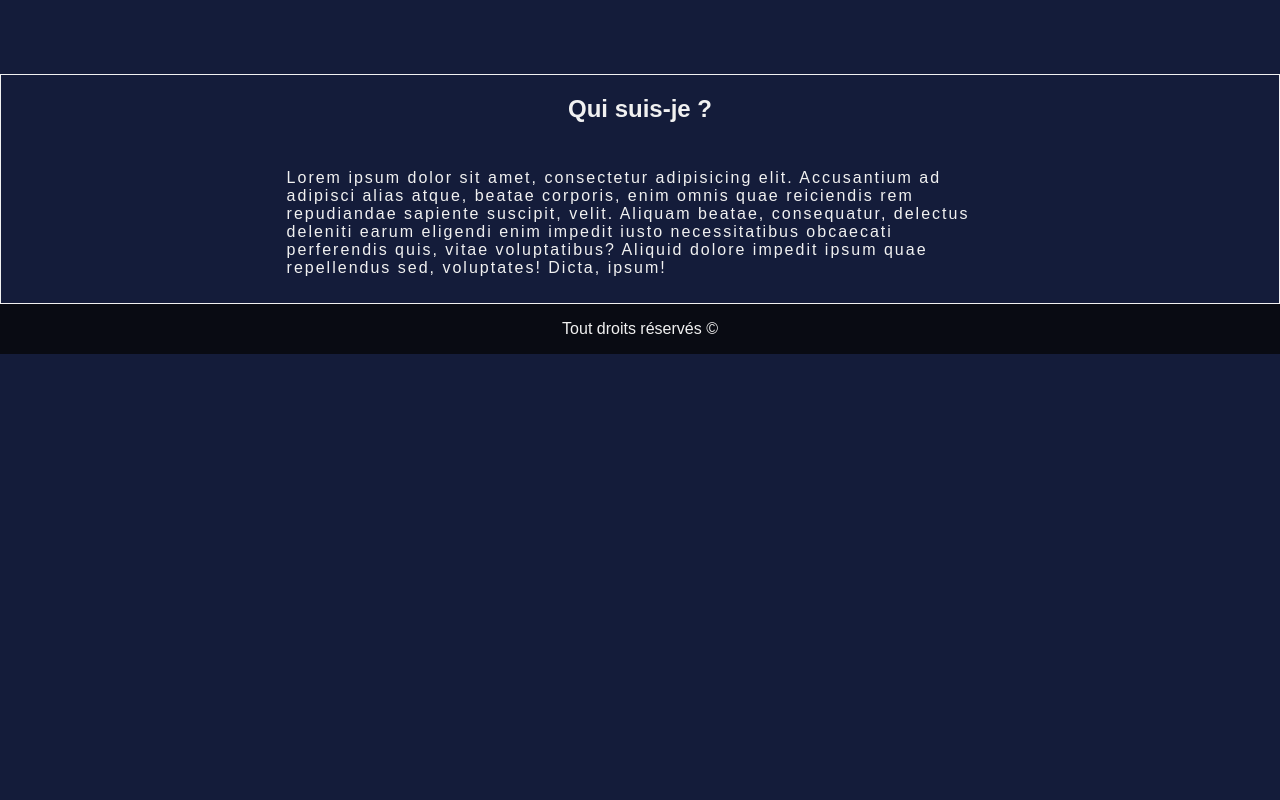
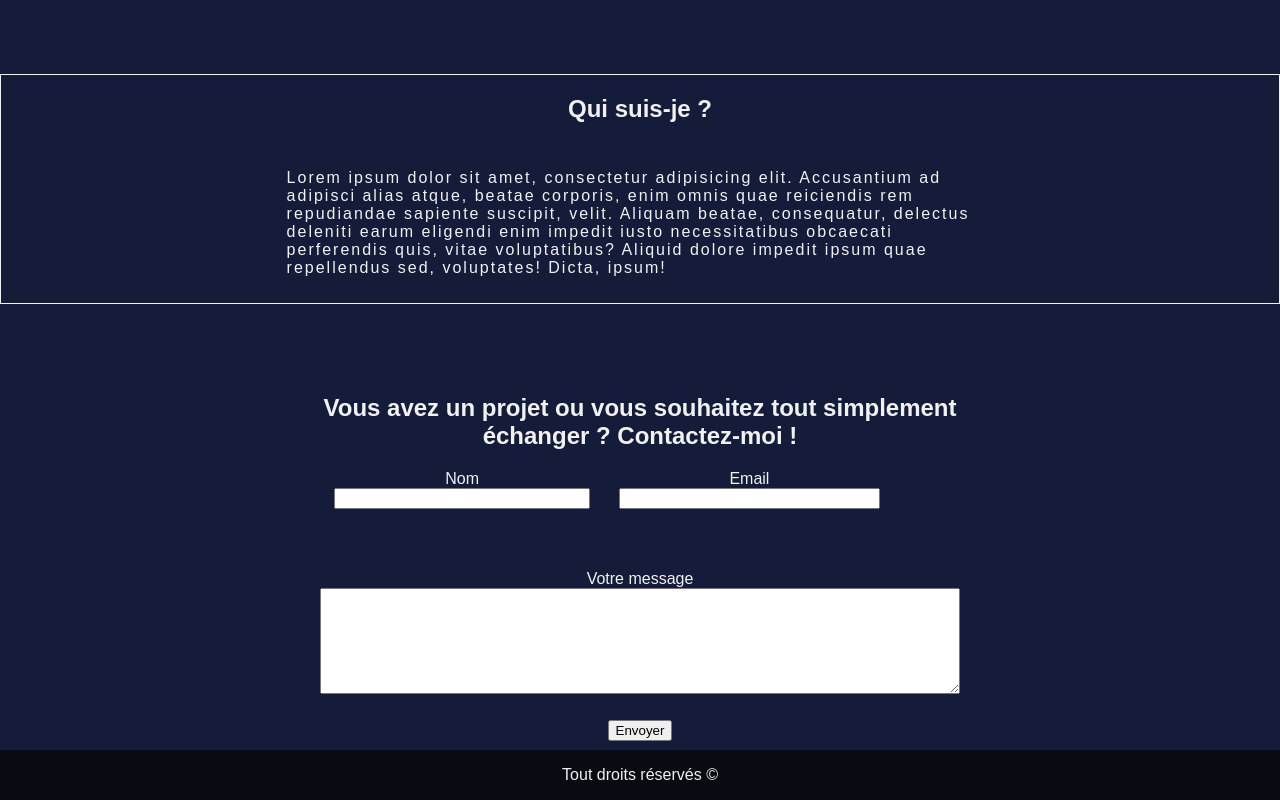
Before and after one commit to Jessy-DC/portfolio-jessy-charlot, a React (Create React App) app: page / in a window 1280 px wide. Shown: the part 726-1526 px from the top of the page. Before the commit the page ends 1080 px from the top, so only its background shows below. Built offline with nearby package versions, Linux system fonts and the light colour scheme.

Commit message:
Start contact form

```diff
--- a/src/App.js
+++ b/src/App.js
@@ -4,6 +4,7 @@ import Navbar from "./components/navbar/navbar";
 import Home from "./components/home/home";
 import Footer from "./components/footer/footer";
 import About from "./components/about/about";
+import FormContact from "./components/form/form";
 
 function App() {
   return (
@@ -11,6 +12,7 @@ function App() {
         <Navbar />
         <Home />
         <About />
+        <FormContact />
         <Footer />
     </div>
   );
--- /dev/null
+++ b/src/components/form/form.js
@@ -0,0 +1,26 @@
+import React from "react";
+
+export default function FormContact() {
+    return (
+        <div className="form-contact">
+            <h2 className="form-title">Vous avez un projet ou vous souhaitez tout simplement échanger ? Contactez-moi !</h2>
+            <form id="contact" className="form-content">
+                <div className="form-name">
+                    <label>Nom</label>
+                    <input id="lastName" type="text" className="input-form" />
+                </div>
+                <div className="form-email">
+                    <label>Email</label>
+                    <input id="email" type="email" className="input-form" />
+                </div>
+                <div className="form-message">
+                    <label>Votre message</label>
+                    <textarea id="message" className="textarea-message" />
+                </div>
+                <div className="form-submit">
+                    <button type="submit">Envoyer</button>
+                </div>
+            </form>
+        </div>
+    )
+}
--- a/src/index.css
+++ b/src/index.css
@@ -102,4 +102,18 @@ footer {
   background-color: #090b13;
 }
 
+.about {
+  border: 1px solid #f1f1f1;
+  margin: 0 auto;
+  width: 100%;
+  padding: 0 50px;
+}
+.about h2 {
+  text-align: center;
+}
+.about .summary {
+  letter-spacing: 2px;
+  padding: 10px 20%;
+}
+
 /*# sourceMappingURL=index.css.map */
--- a/src/index.scss
+++ b/src/index.scss
@@ -17,3 +17,4 @@ body {
 @import "styles/home/home";
 @import "styles/footer/footer";
 @import "styles/about/about";
+@import "styles/form/form";
--- /dev/null
+++ b/src/styles/form/form.css
@@ -0,0 +1,32 @@
+.form-contact {
+  text-align: center;
+  padding-top: 70px;
+  margin: 0 auto;
+  width: 50%;
+}
+.form-contact .form-content {
+  display: grid;
+  margin: 0 auto;
+  grid-template-rows: 100px 150px 30px;
+}
+.form-contact .form-content textarea {
+  height: auto;
+  width: 100%;
+  line-height: 50px;
+  display: block;
+}
+.form-contact .form-content .form-name, .form-contact .form-content .form-email {
+  width: 100%;
+}
+.form-contact .form-content .form-name input, .form-contact .form-content .form-email input {
+  width: 90%;
+}
+.form-contact .form-content .form-message {
+  grid-column: 1/span 3;
+}
+.form-contact .form-content .form-submit {
+  grid-row: 3;
+  grid-column: 1/span 3;
+}
+
+/*# sourceMappingURL=form.css.map */
--- /dev/null
+++ b/src/styles/form/form.scss
@@ -0,0 +1,36 @@
+.form-contact {
+  text-align: center;
+  padding-top: 70px;
+  margin: 0 auto;
+  width: 50%;
+
+  .form-content {
+    display: grid;
+    margin: 0 auto;
+    grid-template-rows: 100px 150px 30px;
+
+    textarea {
+      height: auto;
+      width: 100%;
+      line-height: 50px;
+      display: block;
+    }
+
+    .form-name, .form-email {
+      width: 100%;
+
+      input {
+        width: 90%;
+      }
+    }
+
+    .form-message {
+      grid-column: 1 / span 3;
+    }
+
+    .form-submit {
+      grid-row: 3;
+      grid-column: 1 / span 3;
+    }
+  }
+}
```
Also changed, not shown: 2 other files (tests, documents, lock files or other folders).
